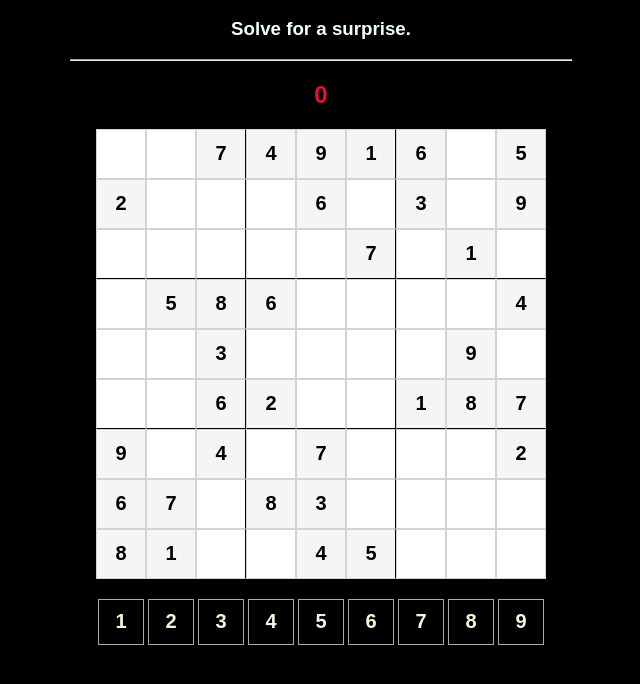
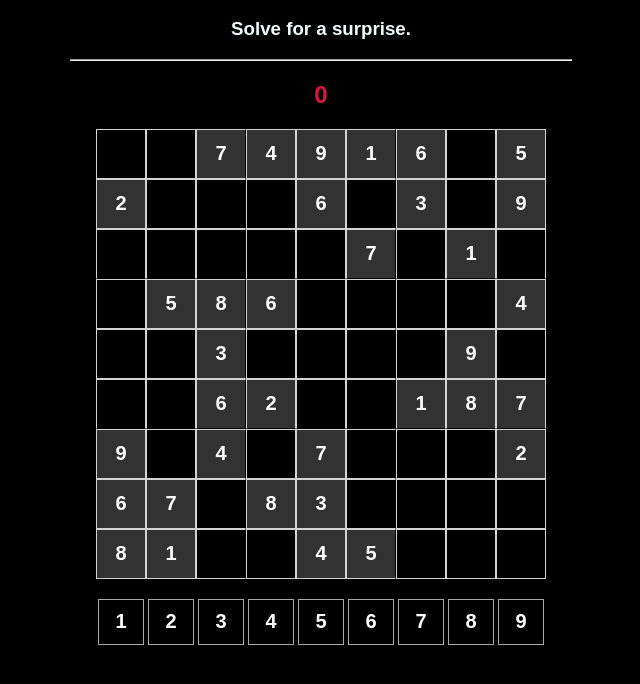
Before and after one commit to tanliii/Sudoku, a plain HTML site: page index.html in a window 1280 px wide. Shown: the part 48-732 px from the top of the page, without its empty margins (319-959 px from the left). Drawn offline with Linux system fonts and the light colour scheme.

Commit message:
changed background color to black

```diff
--- a/sudoku.css
+++ b/sudoku.css
@@ -24,7 +24,7 @@ hr {
 #board {
     width: 450px;
     height: 450px;
-    background-color: white;
+    background-color: black;
     margin: 0 auto; /*centers the board*/
     display: flex;
     flex-wrap: wrap;
@@ -39,6 +39,7 @@ hr {
     /* Text */
     font-size: 20px;
     font-weight: bold;
+    color: white;
     display: flex;
     justify-content: center; /* one centers HORIZONTAL other VERTICAL */
     align-items: center;
@@ -64,7 +65,7 @@ hr {
 
     /* Text */
     font-size: 20px;
-    color:beige;
+    color:white;
     font-weight: bold;
     display: flex;
     justify-content: center; /* one centers HORIZONTAL other VERTICAL */
@@ -77,7 +78,7 @@ hr {
 
 /* styling for the staring colors on the board */
 .tile-start {
-    background-color: whitesmoke;
+    background-color: rgb(50, 50, 50);
 }
 
 .horizontal-line {
```
